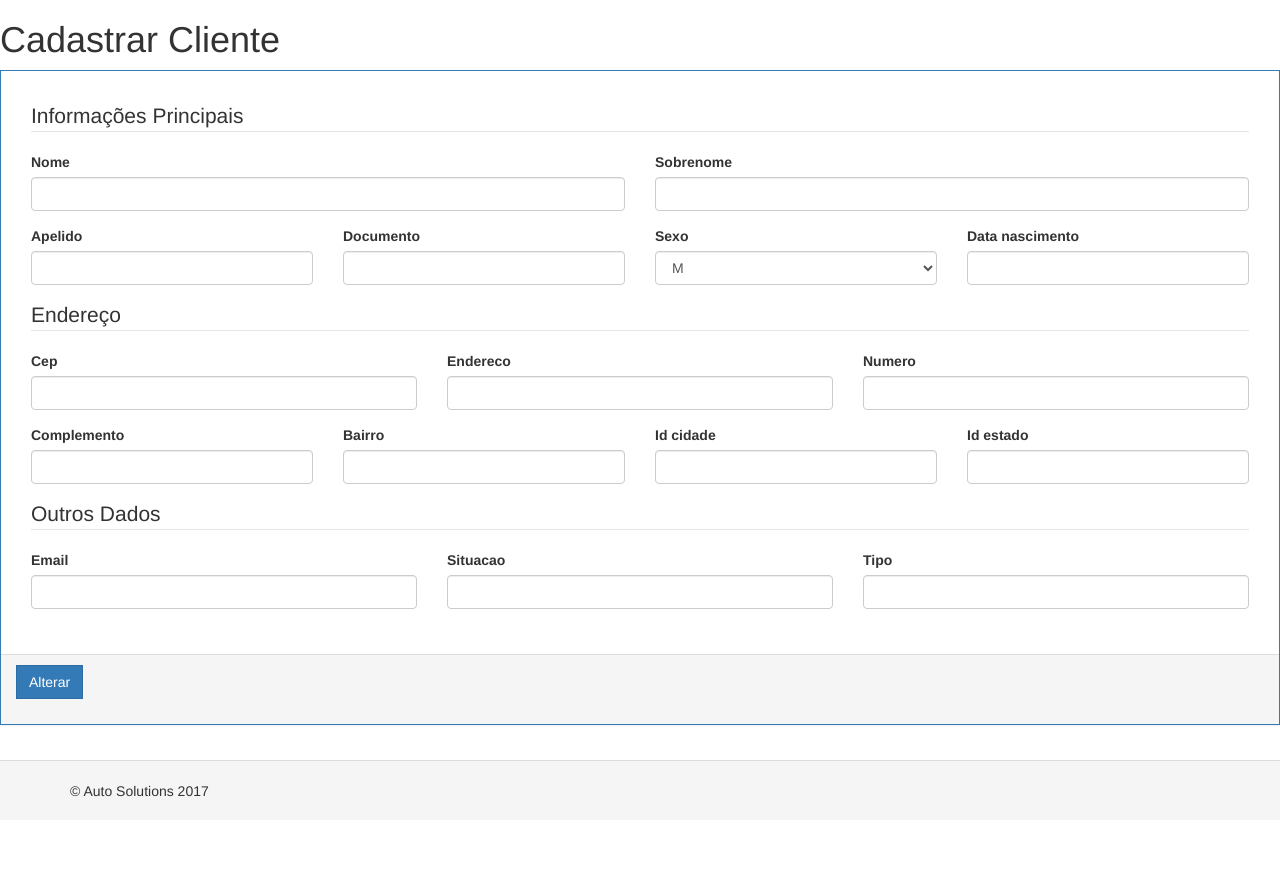
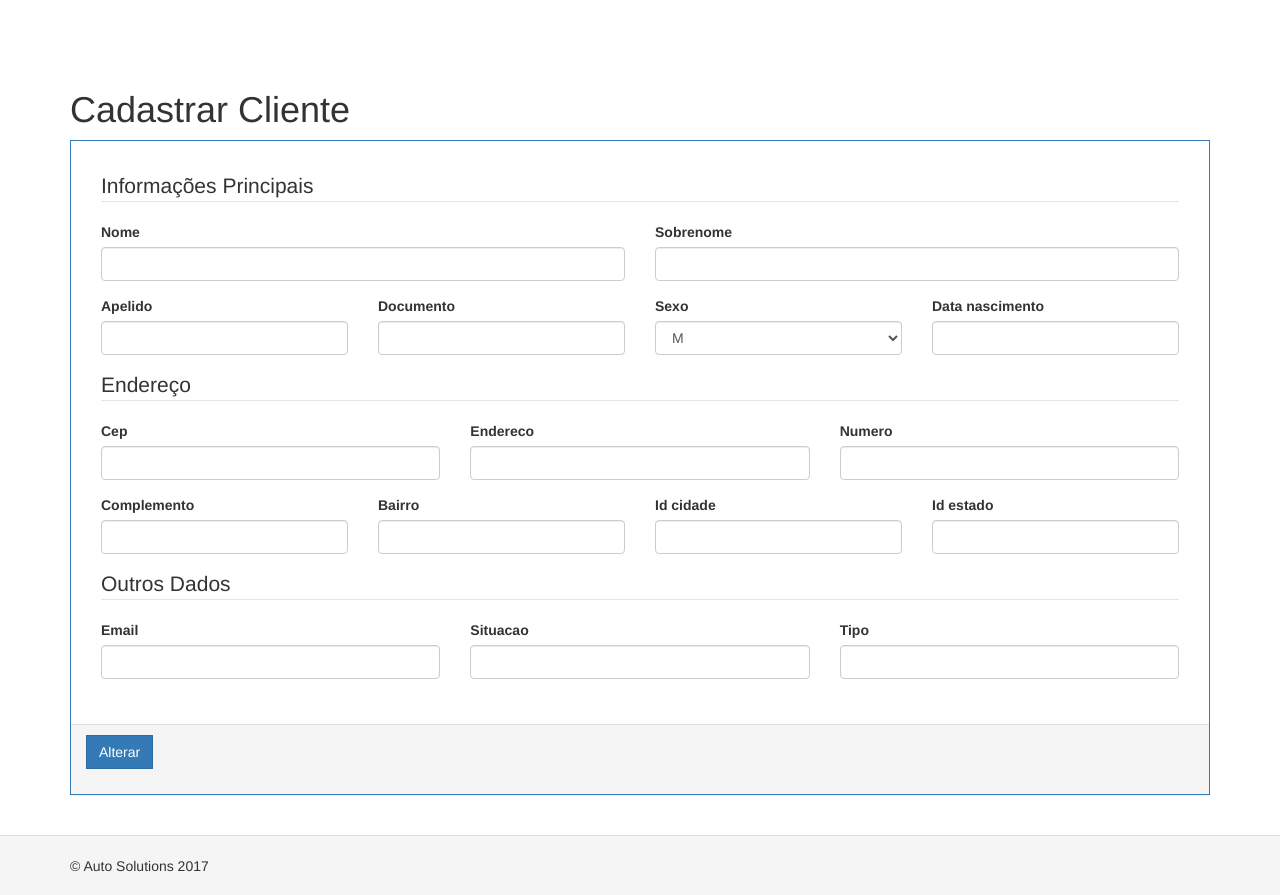
Before and after one commit to Thya9o/autosolutions, a Yii app: template views/cliente/create.php in a window 1280 px wide. Before the commit the page ends 797 px from the top, so only its background shows below. Run offline with PHP 8.4 and a stand-in for Yii, Linux system fonts and the light colour scheme; the template is opened without the code that fills it, so the values that code supplies are empty; form fields are guessed from the names that the template uses; some libraries are stand-ins or nearby versions.

Commit message:
Table Grid layout

```diff
--- a/views/cliente/index.php
+++ b/views/cliente/index.php
@@ -35,11 +35,10 @@ $this->params['breadcrumbs'][] = $this->title;
                    // 'email:email',
                    // 'situacao',
                    // 'tipo',
-
                    ['class' => 'yii\grid\ActionColumn'],
                 ],
-                'responsive'=>true,
-                'hover'=>true
+                'responsive' => false,
+                'hover' => true
             ]);
        ?>
     </div>
--- a/views/layouts/main.php
+++ b/views/layouts/main.php
@@ -54,7 +54,7 @@ AppAsset::register($this);
                 	    NavBar::end();
                     ?>
                 </div>
-                <div class="content-wrapper">
+                <div class="container">
                     <?= Breadcrumbs::widget([
             	            'links' => isset($this->params['breadcrumbs']) ? $this->params['breadcrumbs'] : [],
             	        ]);
```
Also changed, not shown: 1 other file.
